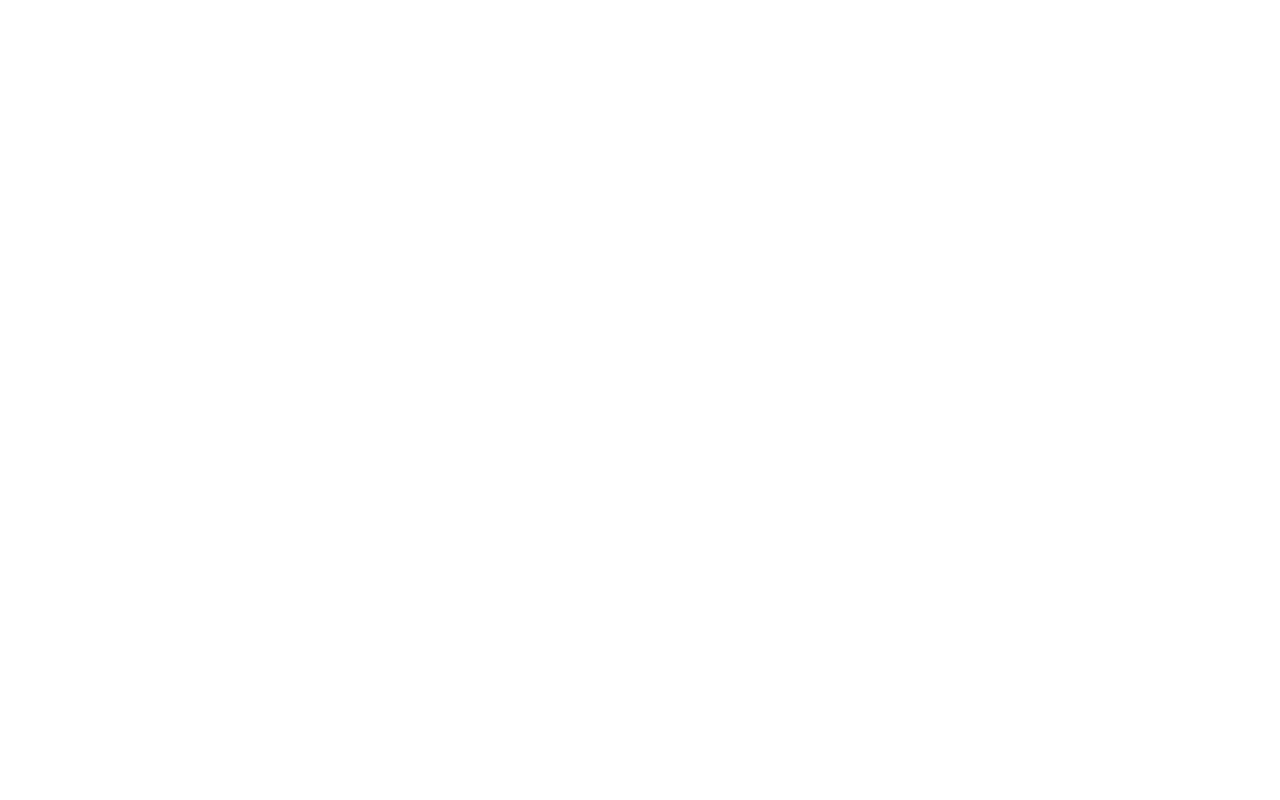
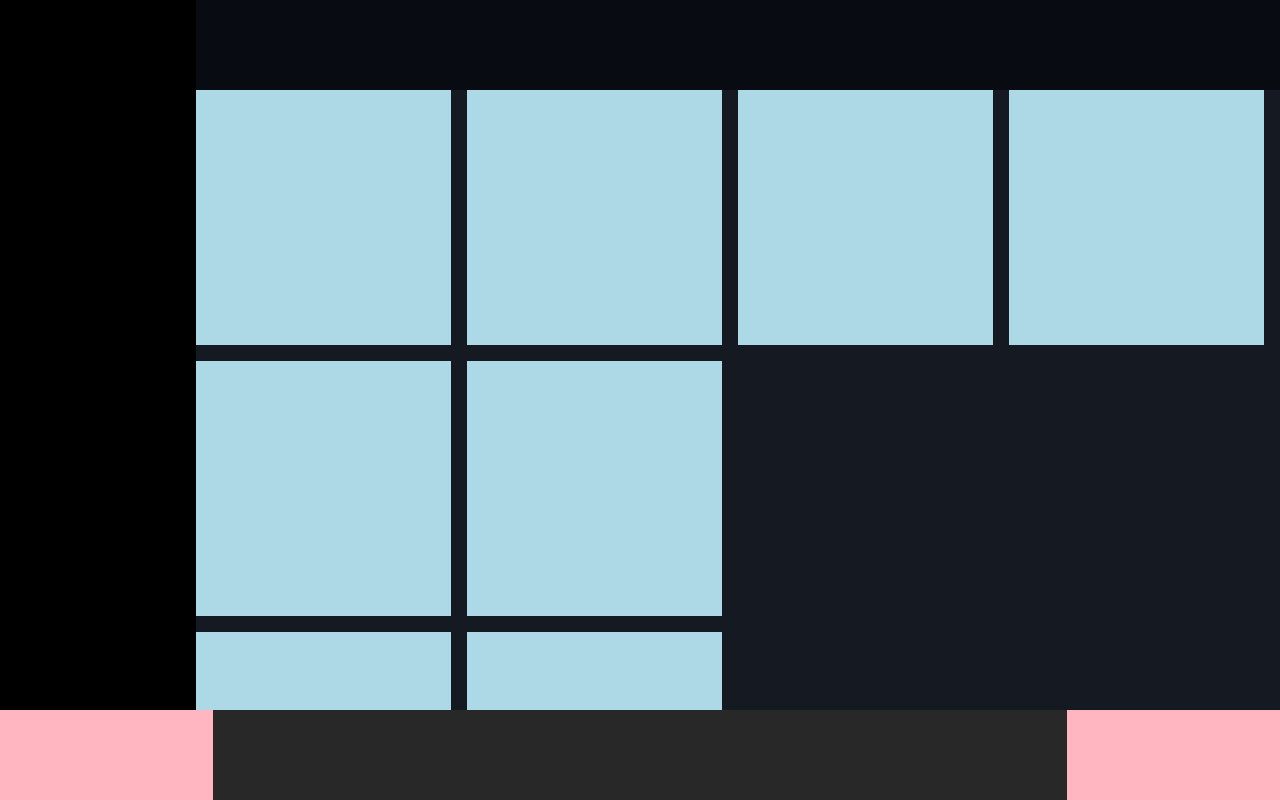
Before and after one commit to gppndr/html-css-spotifyweb, a plain HTML site: page index.html in a window 1280 px wide. Drawn offline with Linux system fonts and the light colour scheme.

Commit message:
end layout

```diff
--- a/assets/css/style.css
+++ b/assets/css/style.css
@@ -0,0 +1,117 @@
+/* color palette */
+:root {
+  --sidebar: #000000;
+  --upgrade-bar: #080b12;
+  --music: #141922;
+  --player: #282828;
+  --upgrade-button: #64666b;
+  --lightgreen: #87c52c;
+  --playlist: #a3a3a3;
+}
+
+/* #region common rules */
+* {
+  margin: 0;
+  padding: 0;
+  box-sizing: border-box;
+  font-family: "Montserrat", sans-serif;
+}
+/* #endregion */
+
+/* #region measurements */
+:root {
+  --sidebar-mobile: 50px;
+  --sidebar-wide: 232px;
+}
+.wrapper {
+  height: 100vh;
+}
+.top {
+  height: calc(100vh - 90px);
+}
+.player {
+  height: 90px;
+  background-color: var(--player);
+}
+.sidebar {
+  width: var(--sidebar-mobile);
+  background-color: var(--sidebar);
+  height: 100%;
+}
+.content {
+  width: 100%;
+  height: 100%;
+}
+.container {
+  max-width: 1440px;
+}
+.upgrade {
+  height: 90px;
+  background-color: var(--upgrade-bar);
+}
+.music {
+  height: calc(100% - 90px);
+  overflow-y: auto;
+  background-color: var(--music);
+}
+.album {
+  width: calc((100% / 2) - 1rem);
+  aspect-ratio: 1/1;
+}
+/* #endregion */
+
+/* #region utility */
+
+/* #region flex */
+.d_flex {
+  display: flex;
+}
+.row {
+  display: flex;
+  flex-wrap: wrap;
+  gap: 1rem;
+  margin-bottom: 1rem;
+}
+.flex-start{
+    justify-content: flex-start;
+}
+.flex-end{
+    justify-content: flex-end;
+}
+/* #endregion flex */
+/* #endregion utility */
+
+/* #region debug */
+.debug .album {
+  background-color: lightblue;
+}
+.debug .player .left, .debug .player .right{
+    background-color: lightpink;
+}
+
+/* #region content */
+
+/* #region player */
+.player .left, .player .right{
+    flex-grow: 1;
+}
+.player .center{
+    flex-grow: 4;
+}
+/* #region responsive */
+@media screen and (min-width: 639px) {
+  .sidebar {
+    width: var(--sidebar-wide);
+  }
+}
+
+@media screen and (min-width: 878px) {
+  .album {
+    width: calc((100% / 4) - 1rem);
+  }
+}
+@media screen and (min-width: 1440px) {
+  .album {
+    width: calc((100% / 6) - 1rem);
+  }
+}
--- a/index.html
+++ b/index.html
@@ -1,13 +1,80 @@
 <!DOCTYPE html>
 <html lang="en">
+
 <head>
     <meta charset="UTF-8">
     <meta http-equiv="X-UA-Compatible" content="IE=edge">
     <meta name="viewport" content="width=device-width, initial-scale=1.0">
+    <link rel="stylesheet" href="https://cdnjs.cloudflare.com/ajax/libs/font-awesome/6.2.0/css/all.min.css"
+        integrity="sha512-xh6O/CkQoPOWDdYTDqeRdPCVd1SpvCA9XXcUnZS2FmJNp1coAFzvtCN9BmamE+4aHK8yyUHUSCcJHgXloTyT2A=="
+        crossorigin="anonymous" referrerpolicy="no-referrer" />
+    <link rel="preconnect" href="https://fonts.googleapis.com">
+    <link rel="preconnect" href="https://fonts.gstatic.com" crossorigin>
+    <link
+        href="https://fonts.googleapis.com/css2?family=Montserrat:ital,wght@0,100;0,200;0,300;0,400;0,500;0,600;0,700;0,800;0,900;1,100;1,200;1,300;1,400;1,500;1,600;1,700;1,800;1,900&display=swap"
+        rel="stylesheet">
     <link rel="stylesheet" href="./assets/css/style.css">
     <title>Spotify</title>
 </head>
-<body>
+
+<body class="debug">
+    <div class="wrapper">
+        <div class="top d_flex">
+            <div class="sidebar"></div>
+            <!-- /.sidebar -->
+            <div class="content">
+                <div class="upgrade"></div>
+                <!-- /.upgrade -->
+                <div class="music">
+                    <div class="container">
+                        <div class="row">
+                            <div class="album"></div>
+                            <div class="album"></div>
+                            <div class="album"></div>
+                            <div class="album"></div>
+                            <div class="album"></div>
+                            <div class="album"></div>
+                        </div>
+                        <!-- /.row -->
+                        <div class="row">
+                            <div class="album"></div>
+                            <div class="album"></div>
+                        </div>
+                        <!-- /.row -->
+                        <div class="row">
+                            <div class="album"></div>
+                            <div class="album"></div>
+                        </div>
+                        <!-- /.row -->
+                    </div>
+                    <!-- /.container -->
+                </div>
+                <!-- /.music -->
+            </div>
+            <!-- /.content -->
+        </div>
+        <!-- /.top -->
+        <div class="player d_flex">
+            <div class="left flex-start">
+                <div class="song"></div>
+                <!-- /.song -->
+            </div>
+            <!-- /.left -->
+            <div class="center">
+                <div class="streaming"></div>
+                <!-- /.streaming -->
+            </div>
+            <!-- /.center -->
+            <div class="right flex-end">
+                <div class="volume"></div>
+                <!-- /.volume -->
+            </div>
+            <!-- /.right -->
+        </div>
+        <!-- /.player -->
+    </div>
+    <!-- /.wrapper -->
 
 </body>
+
 </html>
```
